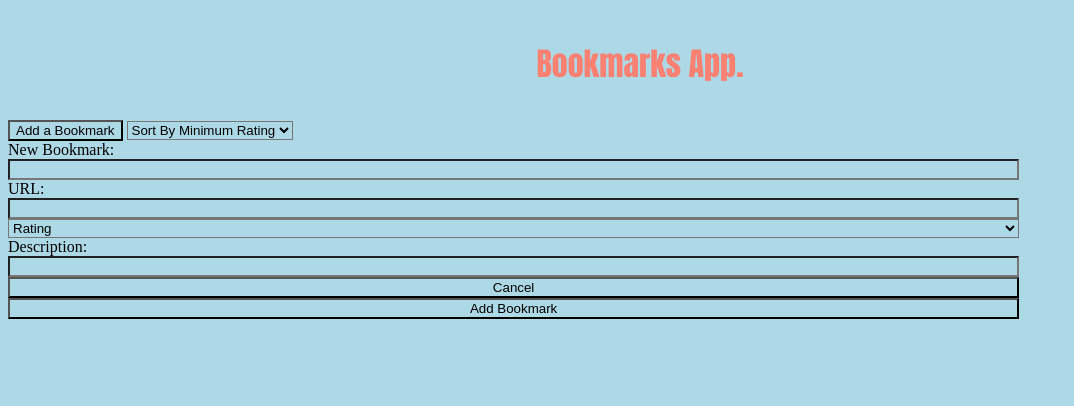
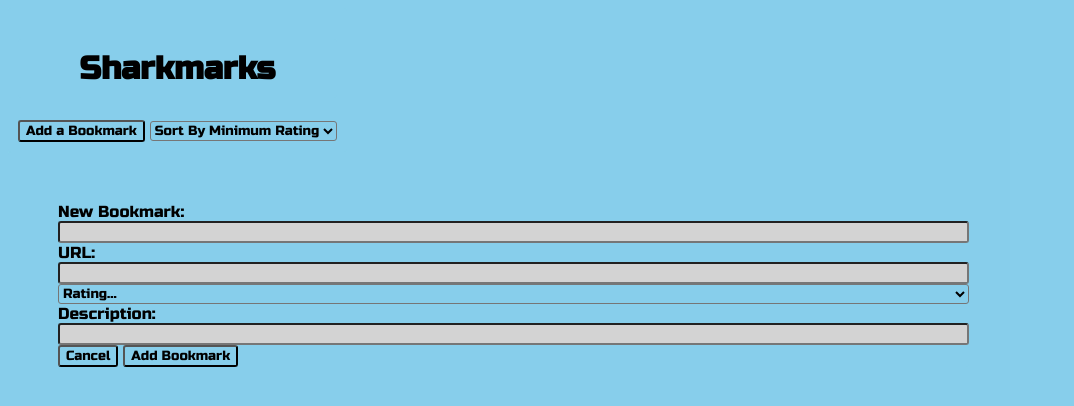
Before and after one commit to thinkful-ei-iguana/Angel_Bookmarks_App, a website with bundled scripts: page src/index.html in a window 1280 px wide. Both pictures are taken after a click on the button "Add a Bookmark". Shown: the whole page, without its empty margins (0-1074 px from the left). Built offline with nearby package versions, Linux system fonts and the light colour scheme; no server answers.

Commit message:
fixed most stuff

```diff
--- a/src/index.css
+++ b/src/index.css
@@ -1,27 +1,36 @@
 * {
-  background-color: lightblue;;
+  font-family:'Russo One', sans-serif;
+  background-color: skyblue;
   box-sizing: border-box;
-  align-content: center;
+  border-radius: 3px;
 }
 
 .header, h1 {
   text-align: center;
   padding: 10px;
-  color: salmon;
-  font-family: Impact, Haettenschweiler, 'Arial Narrow Bold', sans-serif;
+  color: black;
+  font-family: 'Russo One', sans-serif;
+}
+
+.header{
+  display:inline-block ;
 }
 
 .addedBookmarkForm {
   display: flex;
   width: 80%;
   flex-direction: column;
-  border: 2px lightskyblue;
-  background-color: lightsalmon;
-  align-content: center;
+  border: 3px lightskyblue;
+  padding: 50px;
+}
+
+.addedBookmarkForm input{
+  background-color: lightgray;
 }
 
 bookmarkContent,li{
-  background: chartreuse;
+  background:lightgray;
+
 }
 
 .hidden{
@@ -32,12 +41,8 @@ bookmarkContent,li{
   justify-content: center;
   display: none;
 }
-.expandedFormArea{
-
-}
 
 .displayBookmarks{
-
   align-content: left;
 }
 
@@ -49,8 +54,5 @@ div.bookmarkContent{
 ul {
   list-style-type: none;
   align-content: left;
+  background:lightgray;
 }
-
-.addedBookmarkForm{
-  /* display: none; */
-}
--- a/src/index.html
+++ b/src/index.html
@@ -5,11 +5,12 @@
   <meta name="viewport" content="width=device-width, initial-scale=1.0">
   <meta http-equiv="X-UA-Compatible" content="ie=edge">
   <link href="index.css" rel="stylesheet">
+  <link href="https://fonts.googleapis.com/css?family=Russo+One&display=swap" rel="stylesheet">
   <title>Bookmarks</title>
 </head>
 <body>
-  <header>
-    <h1 aria-label = "Bookmarks App">Bookmarks App.</h1>
+  <header class="header">
+    <h1 aria-label = "Sharkmarks"> Sharkmarks </h1>
     <div class = "container">
       <button class = "addNew" type = "button"> Add a Bookmark </button>
       <select class = "filter">
--- a/src/scripts/api.js
+++ b/src/scripts/api.js
@@ -41,7 +41,7 @@ const addBookmark = function (newBookmark) {
   });
 };
 const updateBookmarks = function (id, updateData) {
-  let updateBookmark = JSON.stringify(updateData);
+  let updatedBookmark = JSON.stringify(updateData);
   return apiFetch(`${BASE_URL}/${id}`, {
     method: 'PATCH',
     headers: {'Content-Type' : 'application/json'},
--- a/src/scripts/mainFuncs.js
+++ b/src/scripts/mainFuncs.js
@@ -1,7 +1,7 @@
 import api from "./api.js";
 import store from './store.js';
 
-//when the user presses add it generates a add form
+//when the user presses add it generates an add form
 function handleAddBookmark () {
   $('.addNew').on('click', function(event) {
     event.preventDefault();
@@ -11,26 +11,26 @@ function handleAddBookmark () {
   });
 }
 
-//after add is clicked this form is rendered to input a new bookmark
+//after add is clicked this form is rendered to add a new bookmark
 function createNewForm () {
   $('.addFormArea').html (`
-    <form class = "addedBookmarkForm">
-      <label for = "newBookmarkTitle"> New Bookmark: </label>
-      <input type="text" name = "newBookmarkTitle" id = "newBookmarkTitle" required >
-      <label  for = "newBookmarkURL"> URL: </label>
-      <input type="url" name = "newBookmarkURL" id = "newBookmarkURL" required>
-      <select id = "newBookmarkRating" name = "newBookmarkRating" required>
-        <option value="">Rating </option>
+    <form class="addedBookmarkForm" id="addedForm>
+      <label for="newBookmarkTitle"> New Bookmark: </label>
+      <input type="text" name= "newBookmarkTitle" id="newBookmarkTitle" required >
+      <label  for="newBookmarkURL"> URL: </label>
+      <input type="url" name="newBookmarkURL" id="newBookmarkURL" required>
+      <select id="newBookmarkRating" name="newBookmarkRating" required>
+        <option value=""> Rating... </option>
         <option value="5">5</option>
         <option value="4">4</option>
         <option value="3">3</option>
         <option value="2">2</option>
         <option value="1">1</option>
       </select>
-      <label for = "Description"> Description: </label>
-      <input type="text" name = "Description" id="description required >
+      <label for = "description"> Description: </label>
+      <input type="text" name="Description" id="bookmarkDescription" required >
       <div class = "formButtons">
-        <button class = "cancel-entry" type= "button"> Cancel </button>
+        <button class = "cancelEntry" type= "button"> Cancel </button>
         <button class = "confirmAdd" type= "submit"> Add Bookmark</button>
       </div>
     </form>
@@ -39,17 +39,17 @@ function createNewForm () {
 
 
 //when user fills out the form and wants to add their bookmark to the listing
-const addBookmarkSubmit = function (){
+function addBookmarkSubmit (){
   $('body').on('submit', '.addedBookmarkForm', function(event) {
     event.preventDefault();
     console.log('confirm was clicked');
     let title = $('#newBookmarkTitle').val();
     let url = $('#newBookmarkURL').val();
+    let desc = $('#bookmarkDescription').val();
     let rating = $('#newBookmarkRating').val();
-    let desc = $('#description').val();
       if (title !== '' && url !== '' ){
         //serialize and set data
-        let jsonObj = serializeJson(title, url, rating, desc);
+        let jsonObj = serializeJson(title,url,rating,desc);
         api.addBookmark(jsonObj)
         .then((newBookmark) => {
           store.addBookmark(newBookmark);
@@ -64,36 +64,51 @@ const addBookmarkSubmit = function (){
 
 };
 
+//when the user fills a bookmark form and wants to cancel the add
+function handleCancel () {
+  $('body').on('click', '.cancelEntry', function(event) {
+    event.preventDefault();
+    $('.addedBookmarkForm').trigger("reset").toggle();
+    console.log('i was canceled');
+  })
+}
+
+
 //serialize form
-function serializeJson(title, url, rating, desc) {
+function serializeJson(title, url, rating, desc,) {
   return JSON.stringify({
-    title, url, rating, desc
+    title, url, rating, desc,
   });
 }
 
-//renders content
+//renders Addedcontent
 function renderForm () {
   let htmlString = ''
   for(let i = 0; i < store.bookmarkObj.bookmarks.length; i++){
     htmlString += `
-    <div class = "bookmarkContent" id="bookmark-content" >
+    <ul class = "bookmarkContent" id="bookmark-content" >
       <li>Title:${store.bookmarkObj.bookmarks[i].title} </li>
       <li class= "hidden" class ="toggleHidden">URL:${store.bookmarkObj.bookmarks[i].url}</li>
-      <li class= "hidden" class ="toggleHidden">Description:${store.bookmarkObj.bookmarks[i].desc}</li>
+      <li class ="toggleHidden hidden">Description:${store.bookmarkObj.bookmarks[i].desc}</li>
       <li>Rating:${store.bookmarkObj.bookmarks[i].rating}</li></br>
       <button class = "deletebutton" data-id=${store.bookmarkObj.bookmarks[i].id}> Delete Bookmark </button>
       <button class = "expand" > + </button>
-    </div>
+    </ul>
     `
   }
   $('.displayBookmarks').html(htmlString)
 }
 
+/*when a bookmark that has been added is pressed, it expands and shows URL,Descr., Rating and the option to delete */
+
 function handleExpand () {
   $('.displayBookmarks').on('click','.expand', function (event) {
+    console.log('i was clicked')
+    event.preventDefault();
     $(event.currentTarget).siblings(".toggleHidden").toggleClass("hidden")
   })
 }
+
 //appears after bookmark are expanded as an option
 function deletePressed () {
   $('.displayBookmarks').on('click', '.deletebutton', function (event){
@@ -107,18 +122,8 @@ function deletePressed () {
 }
 
 
-/*when a bookmark that has been added is pressed, it expands and shows URL,Descr., Rating and the option to delete */
-
-
-function setRating () {
-
-}
-
-//when the user fills a bookmark form and wants to cancel the add
-function handleCancel () {
-  $('.addedBookmarkForm').on('click', '.cancel-entry', event => {
-    console.log('i was deleted');
-  })
+function filterRating () {
+  $('')
 }
 
 //generates the event listeners
```
Also changed, not shown: wireframe.png (added), wireframe2.png (added), wireframe3.png (added).
